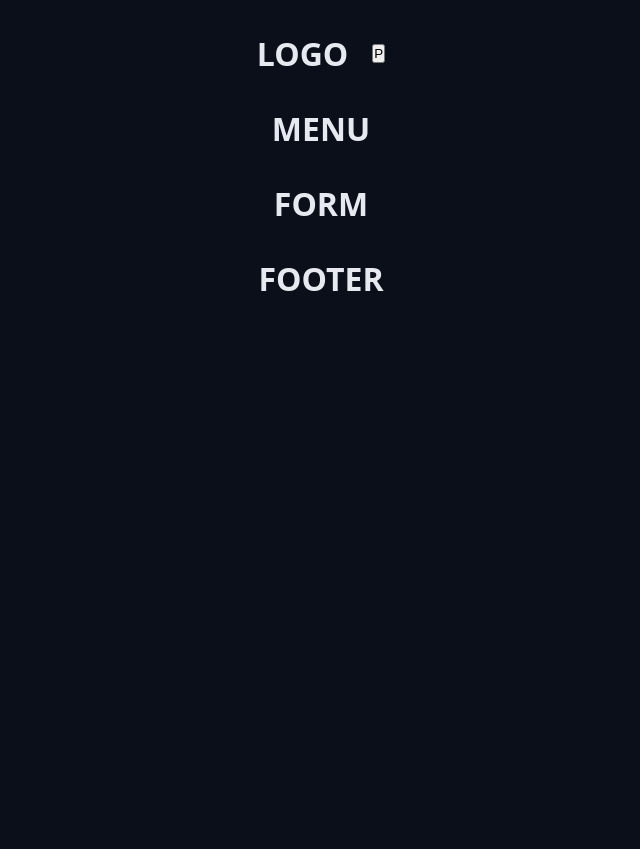
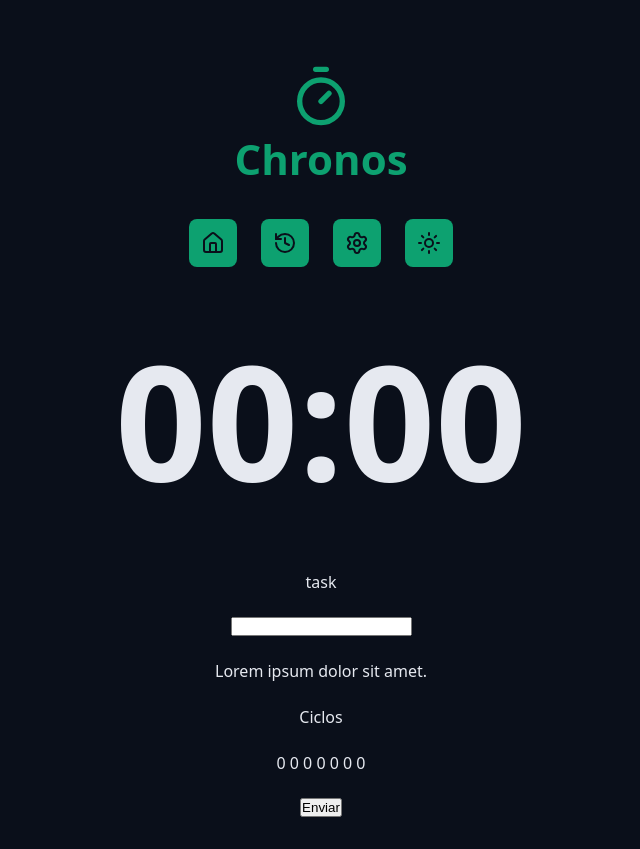
Before and after one commit to PauloMoraesDevJava/chronos-pomodoro, a React (Vite) app: page / in a window 1280 px wide. Shown: the whole page, without its empty margins (319-959 px from the left). Before the commit the page ends 800 px from the top, so only its background shows below. Built offline with nearby package versions, Linux system fonts and the light colour scheme.

Commit message:
Atualicao Components2

```diff
--- a/package.json
+++ b/package.json
@@ -10,6 +10,7 @@
     "preview": "vite preview"
   },
   "dependencies": {
+    "lucide-react": "^0.564.0",
     "react": "^19.2.0",
     "react-dom": "^19.2.0"
   },
--- a/src/App.tsx
+++ b/src/App.tsx
@@ -3,27 +3,45 @@
 
 import { Heading } from './components/heading/index';
 import { Container } from './components/container/index';
+import { Logo } from './components/logo';
+import { Menu } from './components/menu';
+import { CountDown } from './components/coutdown';
 
 export function App() {
   return (
     <>
       <Container>
-        <Heading>
-          LOGO
-          <button>P</button>
-        </Heading>
+        <Logo />
       </Container>
 
       <Container>
-        <Heading>MENU</Heading>
+        <Menu />
       </Container>
 
       <Container>
-        <Heading>FORM</Heading>
+        <CountDown />
       </Container>
 
       <Container>
-        <Heading>FOOTER</Heading>
+        <form className='form' action=''>
+          <div className='formRow'>
+            <label htmlFor='input'>task</label>
+            <input id='input' type='text' />
+          </div>
+
+          <div className='formRow'>
+            <p>Lorem ipsum dolor sit amet.</p>
+          </div>
+
+          <div className='formRow'>
+            <p>Ciclos</p>
+            <p>0 0 0 0 0 0 0</p>
+          </div>
+
+          <div className='formRow'>
+            <button>Enviar</button>
+          </div>
+        </form>
       </Container>
     </>
   );
--- /dev/null
+++ b/src/components/coutdown/index.tsx
@@ -0,0 +1,5 @@
+import style from './style.module.css'
+
+export function CountDown() {
+  return <div className={style.count}>00:00</div>;
+}
--- /dev/null
+++ b/src/components/coutdown/style.module.css
@@ -0,0 +1,6 @@
+.count {
+  font-size: clamp(8rem, 25vw, 16rem);
+  font-weight: bold;
+  text-align: center;
+  line-height: 1.5;
+}
--- /dev/null
+++ b/src/components/logo/index.tsx
@@ -0,0 +1,13 @@
+import { TimerIcon } from 'lucide-react';
+import style from '../logo/style.module.css';
+
+export function Logo() {
+  return (
+    <div className={style.logo}>
+      <a className={style.logoLink} href='#'>
+        <TimerIcon />
+        <span>Chronos</span>
+      </a>
+    </div>
+  );
+}
--- /dev/null
+++ b/src/components/logo/style.module.css
@@ -0,0 +1,29 @@
+.logo {
+  display: flex;
+  align-items: center;
+  justify-content: center;
+  gap: 2.4rem;
+  padding-top: 3.2rem;
+}
+
+.logoLink {
+  display: flex;
+  flex-direction: column;
+  align-items: center;
+  justify-content: center;
+  font-weight: bold;
+  gap: 0.2rem;
+  font-size: 4.2rem;
+  text-decoration: none;
+  color: var(--primary);
+  transition: all 0.1s ease-in-out;
+}
+
+.logoLink:houver {
+  filter: brightness(80%);
+}
+
+.logoLink svg {
+  width: 6.4rem;
+  height: 6.4rem;
+}
--- /dev/null
+++ b/src/components/menu/index.tsx
@@ -0,0 +1,24 @@
+import { HistoryIcon, HouseIcon, SettingsIcon, SunIcon } from 'lucide-react';
+import style from '../menu/style.module.css';
+
+export function Menu() {
+  return (
+    <nav className={style.menu}>
+      <a className={style.menuLink} href='#'>
+        <HouseIcon />
+      </a>
+
+      <a className={style.menuLink} href='#'>
+        <HistoryIcon />
+      </a>
+
+      <a className={style.menuLink} href='#'>
+        <SettingsIcon />
+      </a>
+
+      <a className={style.menuLink} href='#'>
+        <SunIcon />
+      </a>
+    </nav>
+  );
+}
--- /dev/null
+++ b/src/components/menu/style.module.css
@@ -0,0 +1,27 @@
+.menu {
+  display: flex;
+  align-items: center;
+  justify-content: center;
+  gap: 2.4rem;
+}
+
+.menuLink {
+  display: inline-flex;
+  align-items: center;
+  justify-content: center;
+  text-decoration: none;
+  background-color: var(--primary);
+  color: var(--text-over-primary);
+  transition: all 0.1s ease-in-out;
+  padding: 1.2rem;
+  border-radius: 0.8rem;
+}
+
+.menuLink:houver {
+  filter: brightness(50%);
+}
+
+.menuLink svg {
+  width: 2.4rem;
+  height: 2.4rem;
+}
--- a/src/styles/global.css
+++ b/src/styles/global.css
@@ -25,3 +25,19 @@
   background: var(--gray-900);
   color: var(--text-default);
 }
+
+.form {
+  display: flex;
+  align-items: center;
+  justify-content: center;
+  flex-direction: column;
+  gap: 2.4rem;
+}
+
+.formRow {
+  display: flex;
+  align-items: center;
+  justify-content: center;
+  flex-direction: column;
+  gap: 2.4rem;
+}
```
Also changed, not shown: 1 other file (tests, documents, lock files or other folders).
